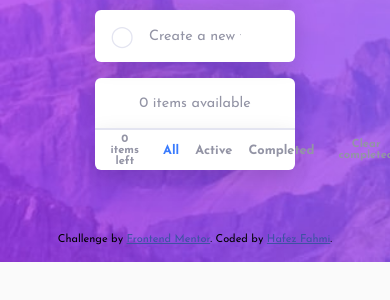
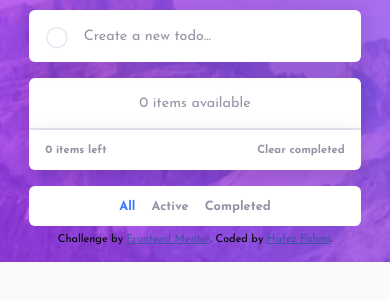
Before and after one commit to hafezfhmi/todo-app, a website: page index.html in a window 390 px wide. Shown: the part 118-418 px from the top of the page. Drawn offline with Linux system fonts and the light colour scheme.

Commit message:
Responsive - Added media queries to make the filter button responsive

```diff
--- a/sass/abstracts/_mixins.scss
+++ b/sass/abstracts/_mixins.scss
@@ -1,6 +1,6 @@
 // MEDIA QUERIES
 /*
-0 - 750px:      Phone
+0 - 600px:      Phone
 750 - 900px:    Tablet portrait
 900 - 1200px:   Tablet landscape
 1200 - 1800px:  Normal style
@@ -9,7 +9,7 @@
 
 @mixin respond($breakpoint) {
   @if $breakpoint == phone {
-    @media only screen and (max-width: 750px) {
+    @media only screen and (max-width: 600px) {
       @content;
     }
   }
--- a/sass/components/_filter.scss
+++ b/sass/components/_filter.scss
@@ -8,14 +8,24 @@
   display: flex;
   justify-content: space-between;
   align-items: center;
-  // position: relative;
+
+  @include respond(phone) {
+    position: relative;
+  }
 
   &__sort {
     display: flex;
-    // margin-top: 400px;
-    // position: absolute;
-    // width: 100%;
-    // justify-content: center;
+
+    @include respond(phone) {
+      width: 100%;
+      height: 5rem;
+      background-color: #fff;
+      border-radius: 6px;
+      position: absolute;
+      transform: translateY(7rem);
+
+      justify-content: center;
+    }
   }
 
   &__btn--side {
--- a/sass/components/_todo.scss
+++ b/sass/components/_todo.scss
@@ -5,6 +5,18 @@
   margin: 0 auto;
   padding: 8rem 0;
 
+  @include respond(tab-land) {
+    width: 65%;
+  }
+
+  @include respond(tab-port) {
+    width: 75%;
+  }
+
+  @include respond(phone) {
+    width: 85%;
+  }
+
   &__title {
     letter-spacing: 1.4rem;
     text-transform: uppercase;
```
Also changed, not shown: css/style.css.
